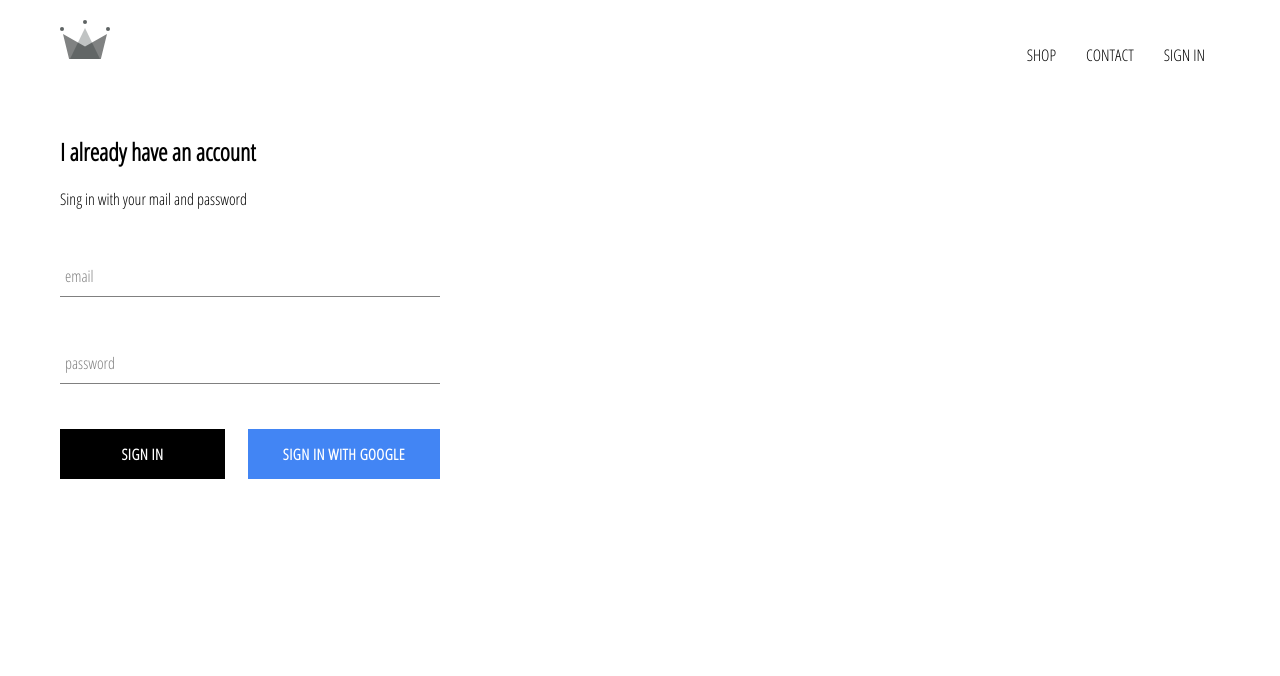
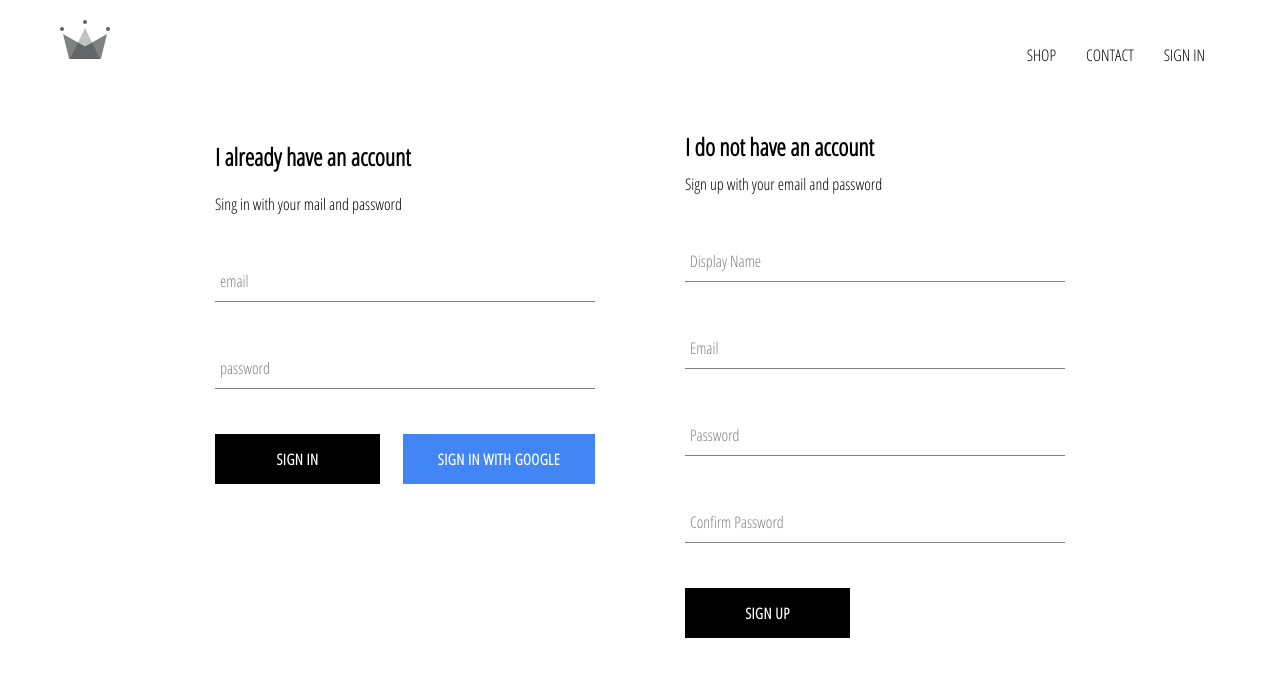
Before and after one commit to tassosv/react-crwn-clothing, a React (Create React App) app: page /signin in a window 1280 px wide. Shown: the top 676 px of the page. Built offline with nearby package versions, Linux system fonts and the light colour scheme; no server answers.

Commit message:
implemented fb utils + ability to auth user with mail and save them to our db

```diff
--- a/src/App.js
+++ b/src/App.js
@@ -9,7 +9,7 @@
 import ShopPage from "./pages/shop/shop.component";
 import Header from './components/header/header.component';
 import SignInAndSignUpPage from "./pages/sign-in-and-sign-up/sign-in-and-sign-up.component";
-import {auth} from './firebase/firebase.utils';
+import {auth, createUserProfileDocument} from './firebase/firebase.utils';
 
 
 class App extends React.Component {
@@ -23,8 +23,21 @@
     unsubscribeFromAuth = null;
 
     componentDidMount() {
-        this.unsubscribeFromAuth = auth.onAuthStateChanged(user => {
-            this.setState({currentUser: user});
+        this.unsubscribeFromAuth = auth.onAuthStateChanged(async userAuth => {
+            if(userAuth){
+                const userRef = await createUserProfileDocument(userAuth);
+
+                userRef.onSnapshot(snapshot => {
+                    this.setState({
+                        currentUser: {
+                            id : snapshot.id,
+                            ...snapshot.data()
+                        }
+                    });
+                });
+
+            }
+            this.setState({currentUser: userAuth});
         });
     }
 
--- /dev/null
+++ b/src/components/sign-up/sign-up.component.jsx
@@ -0,0 +1,106 @@
+import React from 'react';
+
+import FormInput from "../form-input/form-input.component";
+import CustomButton from "../custom-button/custom-button.component";
+
+import {auth, createUserProfileDocument} from "../../firebase/firebase.utils";
+
+import './sign-up.styles.scss'
+
+class SignUp extends React.Component {
+    constructor() {
+        super();
+
+        this.state = {
+            displayName: '',
+            email: '',
+            password: '',
+            confirmPassword: ''
+        }
+    }
+
+    handleSubmit = async event => {
+        event.preventDefault();
+
+        const {displayName, email, password, confirmPassword} = this.state;
+
+        if (password !== confirmPassword){
+            alert('passwords do not match');
+            return;
+        }
+
+        try {
+            const {user} = await auth.createUserWithEmailAndPassword(
+                email,
+                password
+            );
+
+            await createUserProfileDocument(user, {displayName});
+
+            this.setState = ({
+                displayName: '',
+                email: '',
+                password: '',
+                confirmPassword: ''
+            });
+
+        }catch (error) {
+            console.error(error);
+        }
+
+    };
+
+    handleChange = event => {
+        const {name, value} = event.target;
+
+        this.setState({[name]:value})
+    };
+
+    render(){
+        const {displayName, email,password, confirmPassword} = this.state;
+
+        return(
+            <div className='sign-up'>
+                <h2 className='title'>I do not have an account</h2>
+                <span>Sign up with your email and password</span>
+                <form className='sign-up-form' onSubmit={this.handleSubmit}>
+                    <FormInput
+                        type='text'
+                        name='displayName'
+                        value={displayName}
+                        onChange = {this.handleChange }
+                        label = 'Display Name'
+                        required
+                        />
+                    <FormInput
+                        type='email'
+                        name='email'
+                        value={email}
+                        onChange = {this.handleChange}
+                        label = 'Email'
+                        required
+                    />
+                    <FormInput
+                        type='password'
+                        name='password'
+                        value={password}
+                        onChange = {this.handleChange}
+                        label = 'Password'
+                        required
+                    />
+                    <FormInput
+                        type='password'
+                        name='confirmPassword'
+                        value={confirmPassword}
+                        onChange = {this.handleChange}
+                        label = 'Confirm Password'
+                        required
+                    />
+                    <CustomButton type='submit'>SIGN UP</CustomButton>
+                </form>
+            </div>
+        )
+    }
+}
+
+export default SignUp;
--- /dev/null
+++ b/src/components/sign-up/sign-up.styles.scss
@@ -0,0 +1,9 @@
+.sign-up {
+  display: flex;
+  flex-direction: column;
+  width: 380px;
+
+  .title {
+    margin: 10px 0;
+  }
+}
--- a/src/firebase/firebase.utils.js
+++ b/src/firebase/firebase.utils.js
@@ -12,6 +12,30 @@
     messagingSenderId: "914185424857",
     appId: "1:914185424857:web:111dae9daf4cc178cb13c8",
     measurementId: "G-KQ2YCKLD5M"
+};
+
+export const createUserProfileDocument = async(userAuth, additionalData) => {
+    if (!userAuth) return;
+
+    const userRef = firestore.doc(`users/${userAuth.uid}`);
+    const snapShot = await userRef.get();
+
+    if (!snapShot.exists) {
+        const {displayName, email} = userAuth;
+        const createdAt = new Date();
+
+        try {
+            await userRef.set({
+                displayName,
+                email,
+                createdAt,
+                ...additionalData
+            })
+        } catch (error) {
+            console.log('error creating user',error.message);
+        }
+    }
+    return userRef;
 };
 
 firebase.initializeApp(config);
--- a/src/pages/sign-in-and-sign-up/sign-in-and-sign-up.component.jsx
+++ b/src/pages/sign-in-and-sign-up/sign-in-and-sign-up.component.jsx
@@ -1,12 +1,14 @@
 import React from 'react';
 
 import SignIn from "../../components/sign-in/sign-in.component";
+import SignUp from "../../components/sign-up/sign-up.component";
 
 import './sign-in-and-sign-up.styles.scss';
 
 const SignInAndSignUpPage = () => (
     <div className='sign-in-and-sign-up'>
         <SignIn />
+        <SignUp/>
     </div>
 );
 
--- a/src/pages/sign-in-and-sign-up/sign-in-and-sign-up.styles.scss
+++ b/src/pages/sign-in-and-sign-up/sign-in-and-sign-up.styles.scss
@@ -0,0 +1,6 @@
+.sign-in-and-sign-up {
+  width: 850px;
+  display: flex;
+  justify-content: space-between;
+  margin: 30px auto;
+}
```
